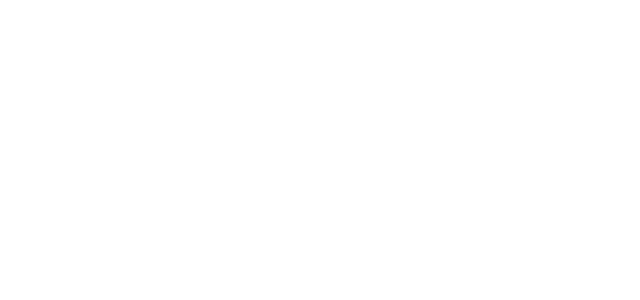
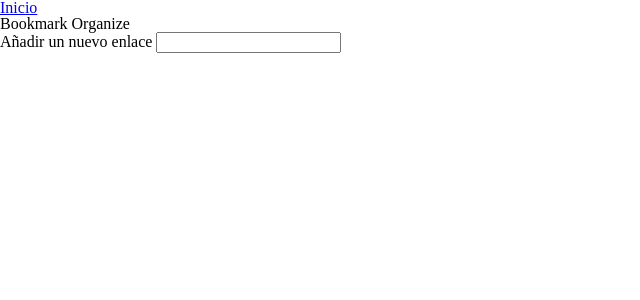
Before and after one commit to PradoCarretero/bookmark-organizer-react, a React (Create React App) app: page /marker-form in a window 1280 px wide. Before the commit this address had no page. Shown: the top 300 px of the page, without its empty margins (0-640 px from the left). Built offline with nearby package versions, Linux system fonts and the light colour scheme.

Commit message:
add first skeleton

```diff
--- a/src/components/App.js
+++ b/src/components/App.js
@@ -1,12 +1,25 @@
 import "../styles/App.scss";
 import "../styles/core/reset.scss";
+import { useState } from "react";
 import { Routes, Route } from "react-router-dom";
-/* import PageNotFound from "./PageNotFound";
-import NewMarker from "./NewMarker"; */
+import { Link } from "react-router-dom";
+/* import PageNotFound from "./PageNotFound"; */
+import MarkerForm from "./MarkerForm";
+import MarkerList from "./MarkerList";
+import Header from "./Header";
+import Footer from "./Footer";
 
 function App() {
-  const handleClickBtn = (ev) => {
-    ev.preventDefault();
+  const [markerList, setMarkerList] = useState([]);
+  const [newMarker, setNewMarker] = useState({
+    id: "",
+    url: "",
+  });
+  const changeData = (nombreInput, valueInput) => {
+    setNewMarker({
+      ...newMarker,
+      [nombreInput]: valueInput,
+    });
   };
   return (
     <>
@@ -15,18 +28,24 @@
           path="/"
           element={
             <>
-              <header>Bookmark Organize</header>
+              <Header />
               <main>
-                <section>
-                  <button className="marker" onClick={handleClickBtn}></button>
-                </section>
+                <MarkerList markerList={markerList} />
+                {/*  <section>
+                  <Link to="/marker-form">
+                    <button className="marker">+</button>
+                  </Link>
+                </section> */}
               </main>
-              <footer>By Prado Carretero</footer>
+              <Footer />
             </>
           }
         />
-        {/*  <Route path="/new-marker" element={<NewMarker />} /> */}
-        {/*   <Route path="*" element={<PageNotFound />} /> */}
+        <Route
+          path="/marker-form"
+          element={<MarkerForm newMarker={newMarker} changeData={changeData} />}
+        />
+        {/* <Route path="*" element={<PageNotFound />} /> */}
       </Routes>
     </>
   );
--- /dev/null
+++ b/src/components/Footer.js
@@ -0,0 +1,5 @@
+function Footer(props) {
+  return <footer>By Prado Carretero</footer>;
+}
+
+export default Footer;
--- /dev/null
+++ b/src/components/Header.js
@@ -0,0 +1,14 @@
+import { Link } from "react-router-dom";
+
+function Header(props) {
+  return (
+    <header>
+      <nav>
+        <Link to="/">Inicio</Link>
+      </nav>
+      <h1>Bookmark Organize</h1>
+    </header>
+  );
+}
+
+export default Header;
--- /dev/null
+++ b/src/components/MarkerForm.js
@@ -0,0 +1,26 @@
+import Header from "./Header";
+function MarkerForm(props) {
+  const handleInput = (ev) => {
+    const nombreInput = ev.target.id;
+    const valueInput = ev.target.value;
+    props.changeData(nombreInput, valueInput);
+  };
+  return (
+    <>
+      <Header />
+      <main>
+        <form action="">
+          <label htmlFor="">Añadir un nuevo enlace </label>
+          <input
+            type="text"
+            id="marker"
+            value={props.newMarker.url}
+            onChange={handleInput}
+          />
+        </form>
+      </main>
+    </>
+  );
+}
+
+export default MarkerForm;
--- /dev/null
+++ b/src/components/MarkerItem.js
@@ -0,0 +1,17 @@
+function MarkerItem(props) {
+  const { id, url } = props.marker;
+  return (
+    <>
+      <li key={props.marker.id}>
+        <h2>{url}</h2>
+      </li>
+    </>
+  );
+}
+MarkerItem.defaultProps = {
+  marker: {
+    id: "Not defined",
+    url: "Not defined",
+  },
+};
+export default MarkerItem;
--- /dev/null
+++ b/src/components/MarkerList.js
@@ -0,0 +1,35 @@
+/* import "../styles/MarkerList.scss"; */
+import MarkerItem from "./MarkerItem";
+import propTypes from "prop-types";
+import { Link } from "react-router-dom";
+
+function MarkerList(props) {
+  const { markerList } = props;
+  const htmlMarkers = markerList.map((marker, index) => {
+    return <MarkerItem key={index} marker={marker} />;
+  });
+  const addMarker = (
+    <Link to="/marker-form">
+      <li className="marker">+</li>
+    </Link>
+  );
+
+  return (
+    <>
+      {markerList.length === 0 ? (
+        <p>Cargando datos...</p>
+      ) : (
+        <ul>{htmlMarkers}</ul>
+      )}
+      {addMarker}
+    </>
+  );
+}
+MarkerList.defaultProps = {
+  markerList: [],
+};
+
+MarkerList.propTypes = {
+  markerList: propTypes.arrayOf(propTypes.object),
+};
+export default MarkerList;
--- a/src/components/NewMarker.js
+++ /dev/null
@@ -1,5 +0,0 @@
-function NewMarker(props) {
-  return <></>;
-}
-
-export default NewMarker;
```
